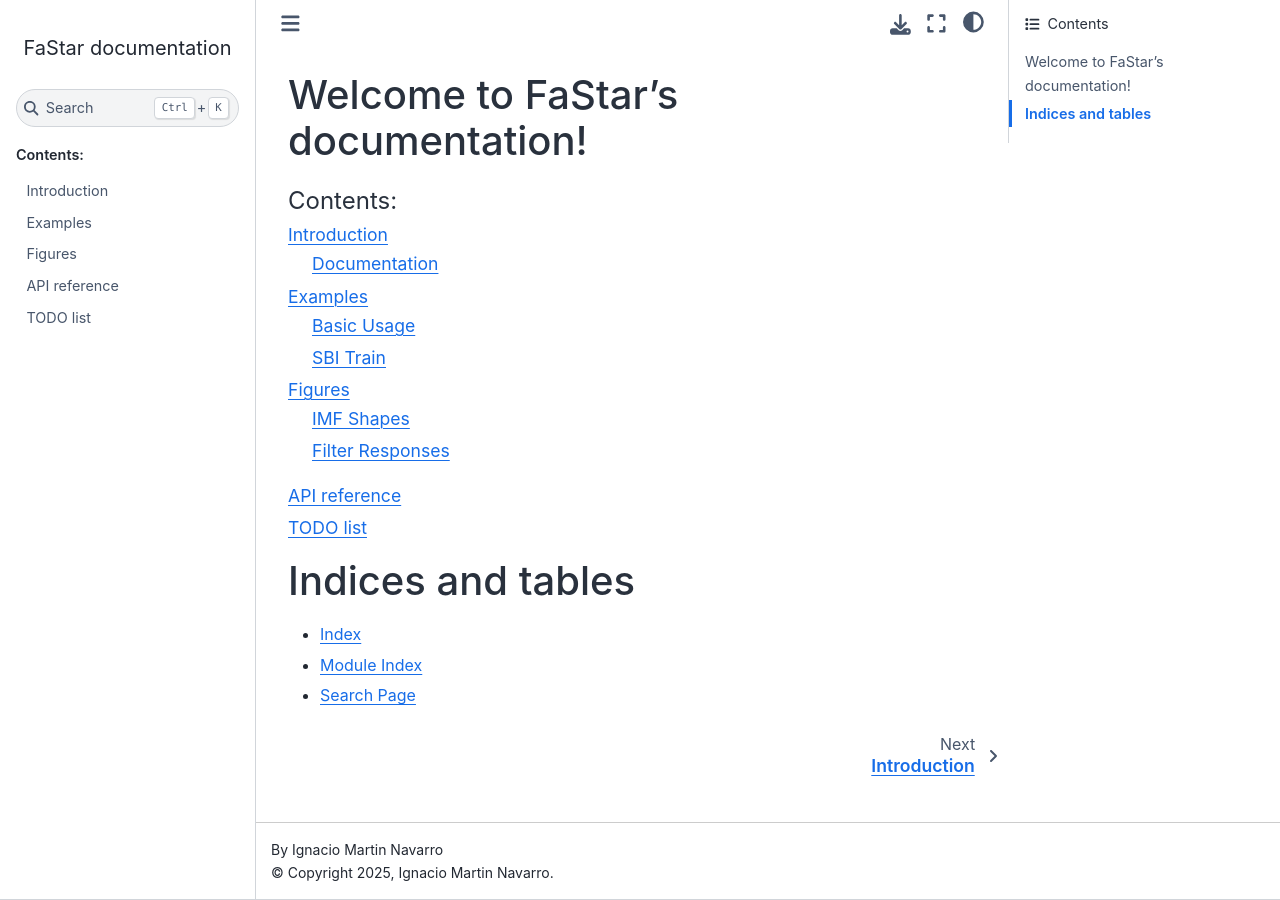
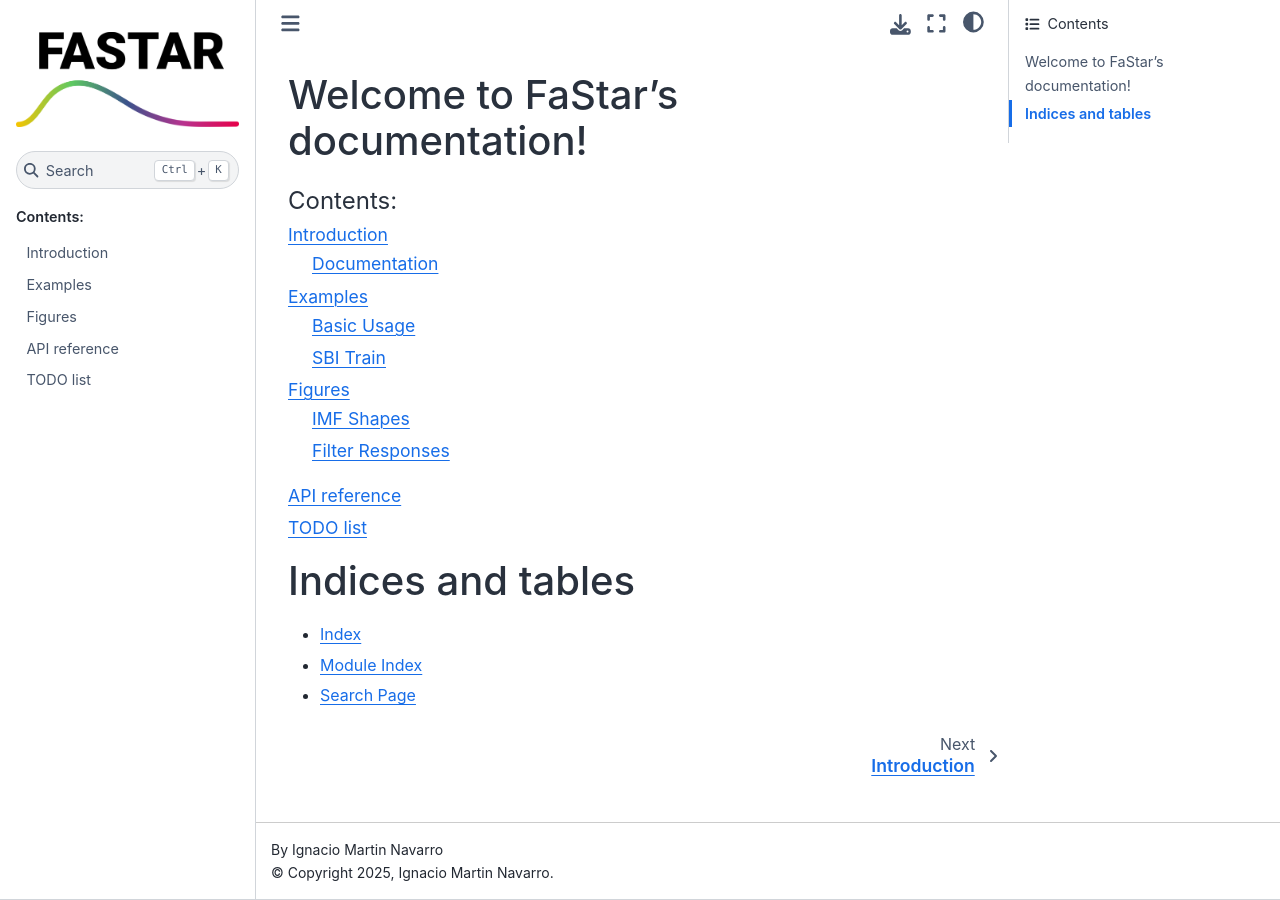
Before and after one commit to inavarro/fastar, a Sphinx documentation site: the page built from docs/index.rst, in a window 1280 px wide. Built offline with Sphinx 7.4.7 and the Sphinx Book theme 1.1.4, drawn with Linux system fonts in a browser that asks for light colours.

Commit message:
New logo

```diff
--- a/docs/conf.py
+++ b/docs/conf.py
@@ -96,7 +96,7 @@ html_theme = "sphinx_book_theme"
 html_static_path = ['_static']
 
 # HTML logo and favicon
-html_logo = '_static/fastar_logo-wo_text.png'
+html_logo = '_static/fastar_logo-text-black_and_white.png'
 html_favicon = '_static/fastar_favicon.ico'
 
 
```
